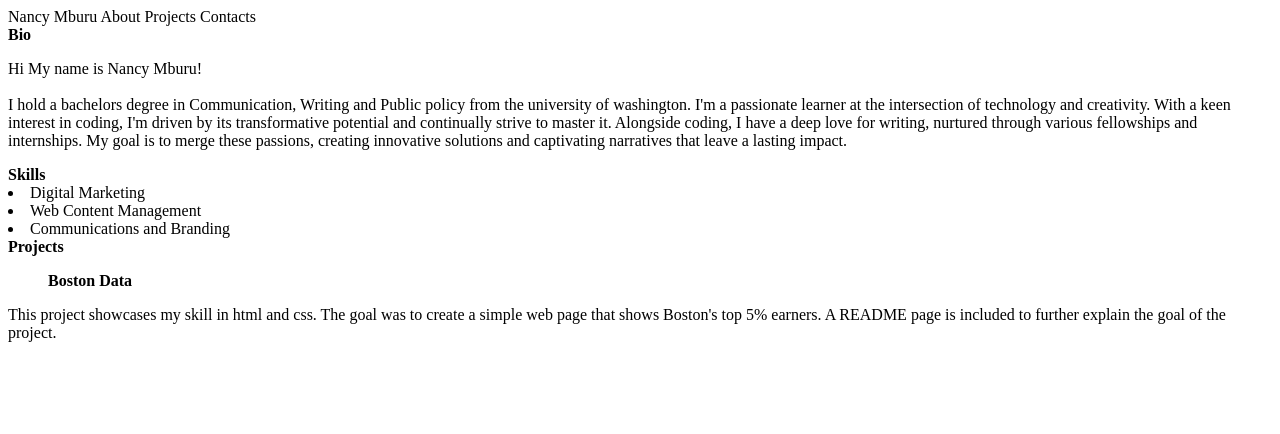
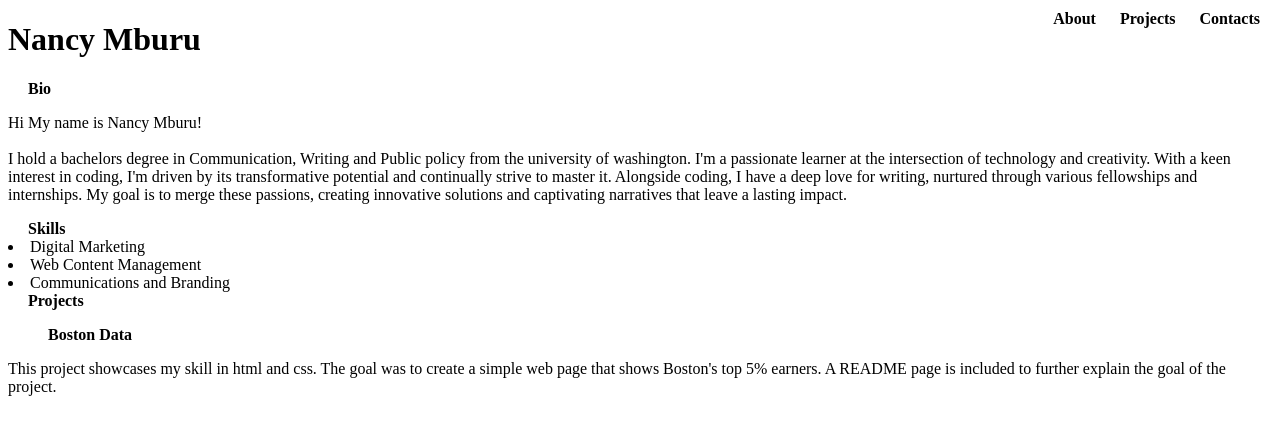
Before and after one commit to NeesieM/Nancy-Mburu-, a plain HTML site: page index.html in a window 1280 px wide. Drawn offline with Linux system fonts and the light colour scheme.

Commit message:
linked style.css to index.html, added header styling

```diff
--- a/index.html
+++ b/index.html
@@ -8,10 +8,15 @@
 </head>
 <body>
     <header>
-    <h> Nancy Mburu </h>
-    <h>About</h>
-    <h>Projects</h>
-    <h>Contacts</h>
+    <h1> Nancy Mburu </h1>
+    <div class="header">
+        <b>
+            <h>About</h>
+            <h>Projects</h>
+            <h>Contacts</h>
+        </b>
+
+    </div>
     </header>
 
         <section>
--- a/style.css
+++ b/style.css
@@ -0,0 +1,17 @@
+body {
+    background-color: white;
+  }
+h1 {
+    top:10px;
+    Left:20px;
+}
+.header {
+    float: right;
+    position:absolute;
+    top:10px;
+    right:20px;
+  }
+  h{
+    color: black;
+    margin-left: 20px;
+  }
```
